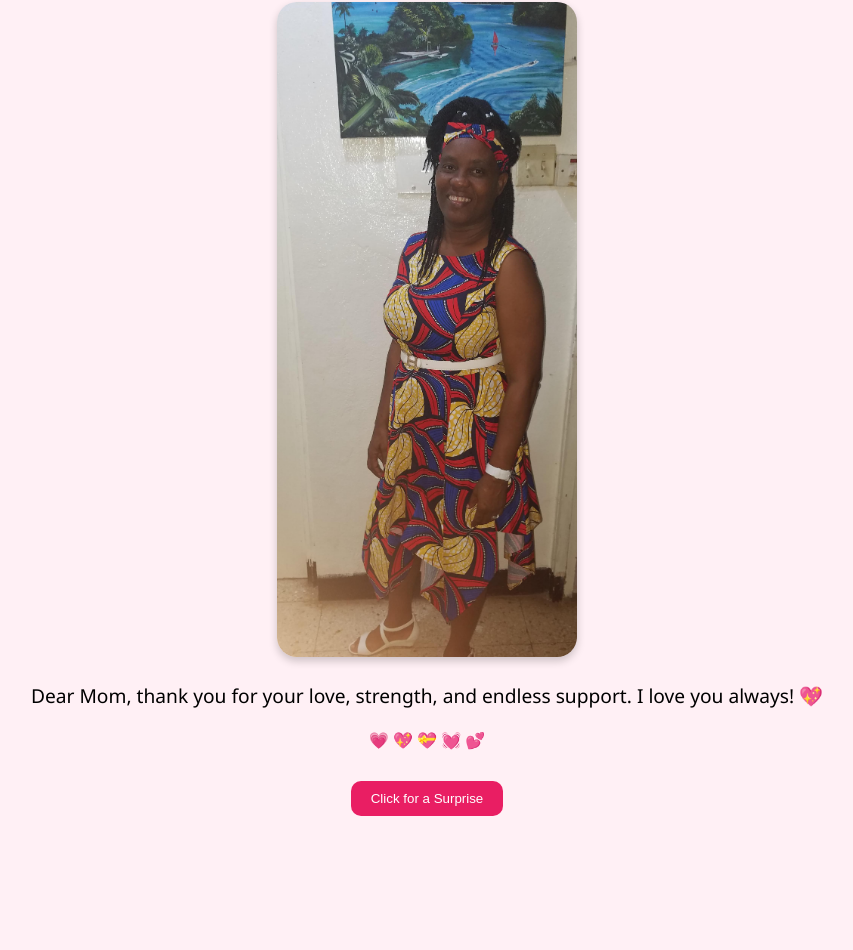
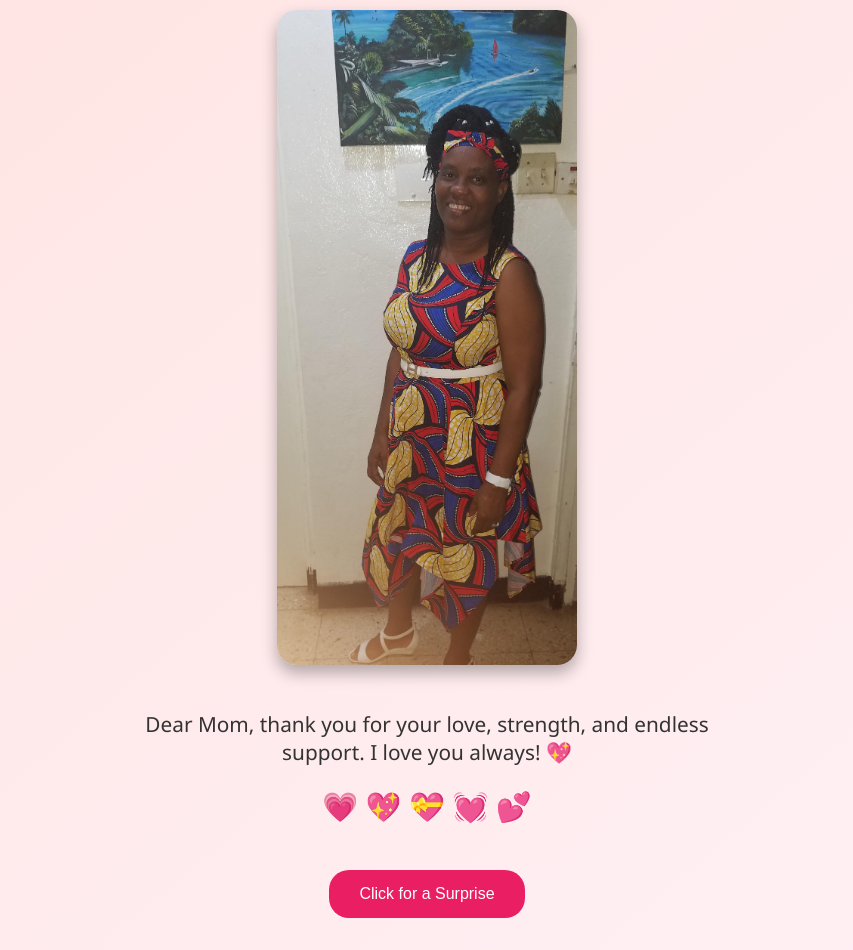
Before and after one commit to Nofelxzone/mothers-day, a plain HTML site: page index.html in a window 1280 px wide. Shown: the part 124-1074 px from the top of the page, without its empty margins (213-1066 px from the left). Before the commit the page ends 980 px from the top, so only its background shows below. Drawn offline with Linux system fonts and the light colour scheme.

Commit message:
Update style.css

```diff
--- a/style.css
+++ b/style.css
@@ -1,31 +1,60 @@
 body {
-  background-color: #fff0f5;
+  background: linear-gradient(to bottom right, #ffe4e1, #fff0f5);
   font-family: 'Segoe UI', sans-serif;
   text-align: center;
+  margin: 0;
+  padding: 0;
+}
+
+.container {
   padding: 2em;
 }
 
 h1 {
   color: #e91e63;
+  font-size: 2.5em;
+  margin-bottom: 20px;
 }
 
 .message {
-  font-size: 1.2em;
-  margin: 20px;
+  font-size: 1.3em;
+  margin: 20px auto;
+  max-width: 600px;
+  color: #333;
 }
 
 .mom-photo {
   width: 300px;
+  height: auto;
   border-radius: 20px;
-  box-shadow: 0 4px 8px rgba(0,0,0,0.2);
+  box-shadow: 0 8px 16px rgba(0,0,0,0.3);
+  margin-bottom: 20px;
 }
 
 .button {
   margin-top: 30px;
-  padding: 10px 20px;
+  padding: 15px 30px;
   background-color: #e91e63;
   color: white;
   border: none;
-  border-radius: 10px;
+  border-radius: 20px;
+  font-size: 1em;
   cursor: pointer;
+  transition: background-color 0.3s ease;
 }
+
+.button:hover {
+  background-color: #d81b60;
+}
+
+.hearts {
+  font-size: 1.8em;
+  margin: 15px 0;
+  color: #ff69b4;
+}
+
+#surprise-text {
+  margin-top: 25px;
+  font-size: 1.2em;
+  color: #c2185b;
+}
```
